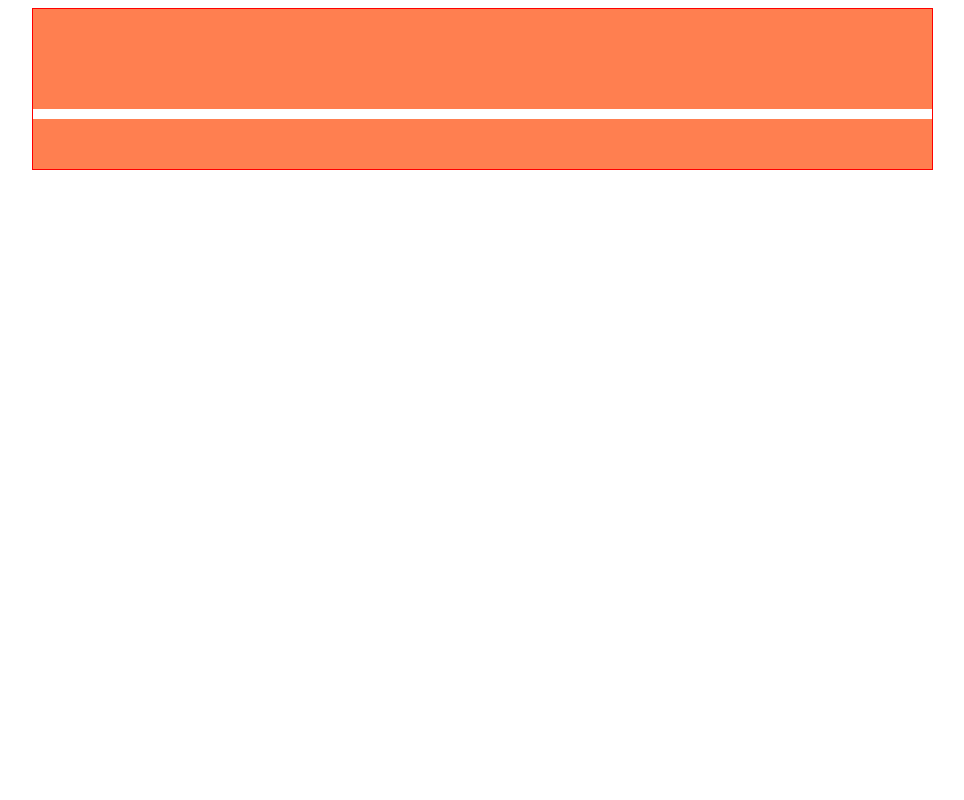
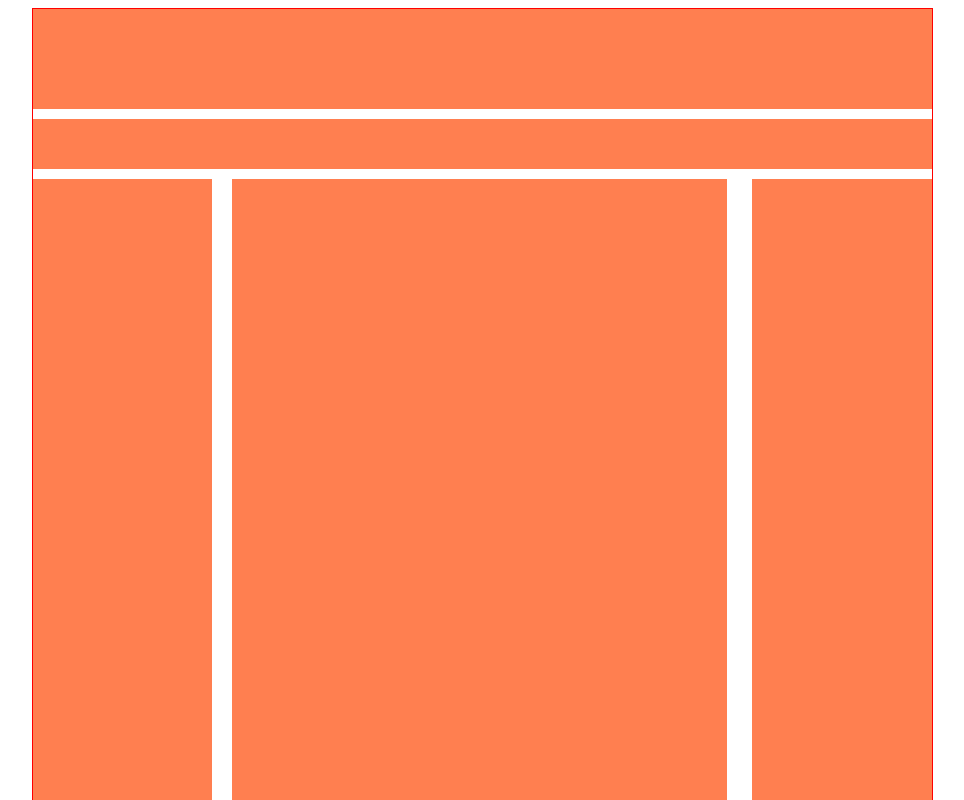
Before and after one commit to lrandom/html_php_36, a plain HTML site: page session_2.html in a window 1280 px wide. Shown: the top 800 px of the page, without its empty margins (158-1122 px from the left). Drawn offline with Linux system fonts and the light colour scheme.

Commit message:
- update styles

```diff
--- a/session_2.html
+++ b/session_2.html
@@ -4,6 +4,7 @@
 <head>
     <meta charset="UTF-8">
     <title>Document</title>
+    <link rel="stylesheet" href="styles.css">
 </head>
 
 <body>
@@ -26,26 +27,6 @@
     </div>
 </body>
 
-<style>
-    .container {
-        position: relative;
-        display: block;
-        overflow: hidden;
-        border: 1px solid red;
-        margin: 0px auto;
-        width: 899px;
-    }
 
-    .header {
-        background: coral;
-        height: 100px;
-    }
-
-    .menu {
-        background: coral;
-        height: 50px;
-        margin-top: 10px
-    }
-</style>
 
 </html>
--- /dev/null
+++ b/styles.css
@@ -0,0 +1,56 @@
+.container {
+    position: relative;
+    display: block;
+    overflow: hidden;
+    border: 1px solid red;
+    margin: 0px auto;
+    width: 899px;
+}
+
+.header {
+    background: coral;
+    height: 100px;
+}
+
+.menu {
+    background: coral;
+    height: 50px;
+    margin-top: 10px
+}
+
+.main-content {
+    position: relative;
+    overflow: hidden;
+    display: block;
+    height: 1000px;
+    margin-top: 10px
+}
+
+.left-sidebar {
+    width: 20%;
+    float: left;
+    background: coral;
+    height: inherit;
+}
+
+.mid-content {
+    width: 55%;
+    float: left;
+    background: coral;
+    height: inherit;
+    margin-left: 20px;
+}
+
+.right-sidebar {
+    float: right;
+    background: coral;
+    width: 20%;
+    height: inherit;
+    margin-left: 5px;
+}
+
+.footer {
+    background: coral;
+    height: 100px;
+    margin-top: 10px
+}
```
